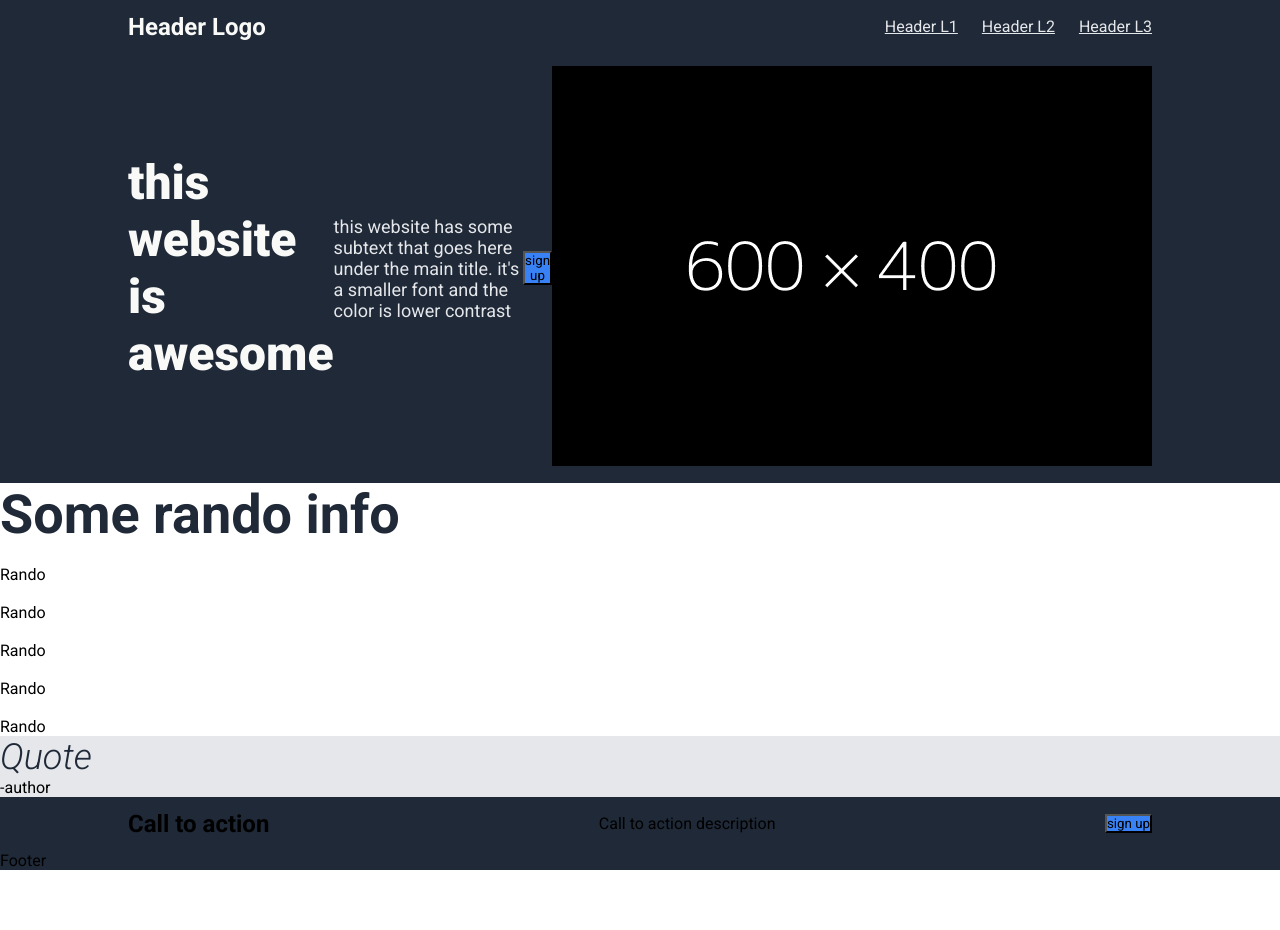
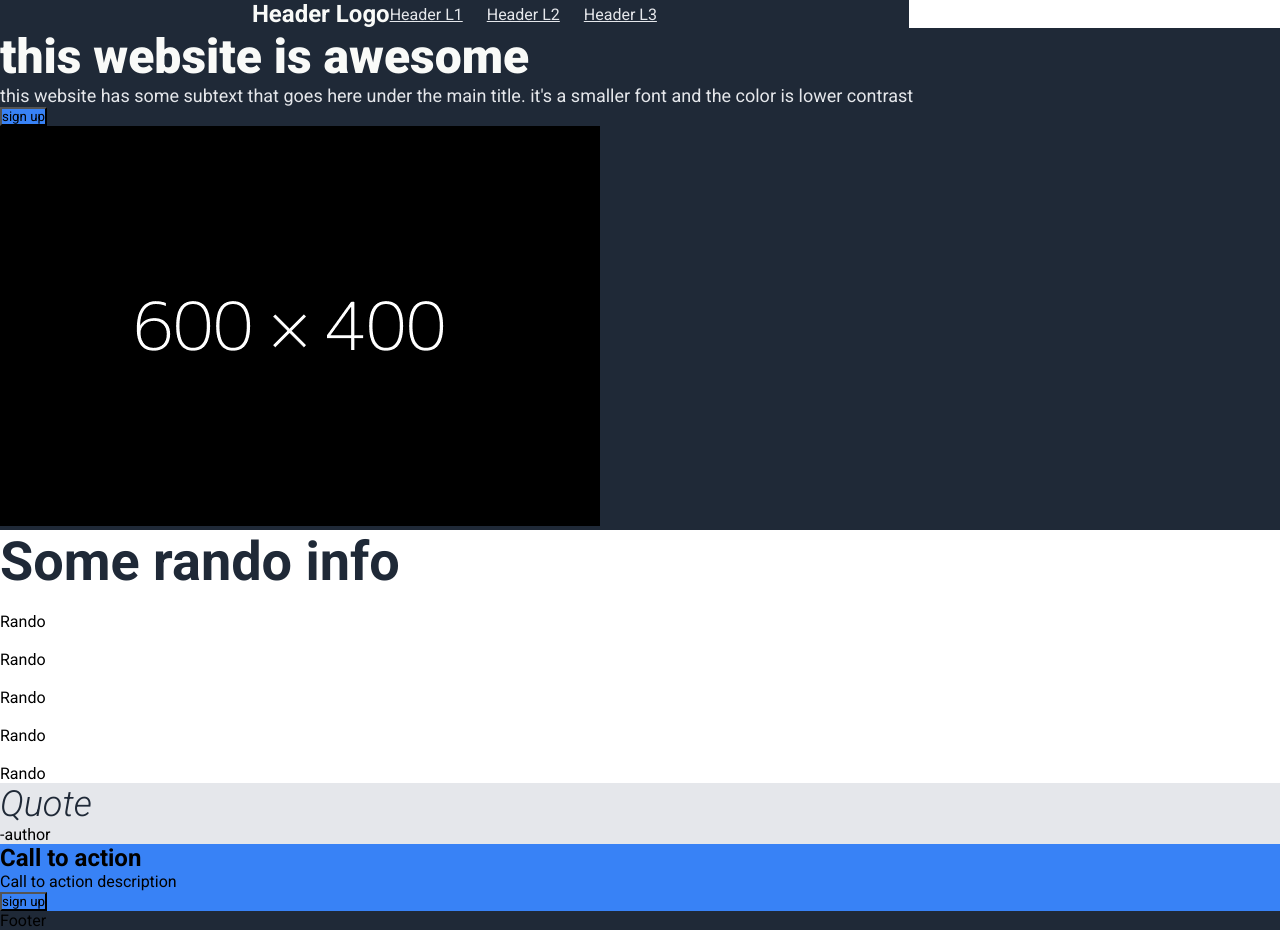
Before and after one commit to Shinzuu/odin-Project-Landing-Page, a plain HTML site: page index.html in a window 1280 px wide. Before the commit the page ends 870 px from the top, so only its background shows below. Drawn offline with Linux system fonts and the light colour scheme.

Commit message:
resume work

```diff
--- a/asset/css/styles.css
+++ b/asset/css/styles.css
@@ -57,13 +57,14 @@ a:hover {
 
 
 /* navbar */
-.header , .hero, .call-to-action{
+.header {
     display: flex;
-    justify-content: space-between;
     align-items: center;
+    justify-content: center;
     background-color: #1f2937;
-    padding: 1% 10%;
-    /* max-width: 900px; */
+    max-width: 71%;
+
+
 }
 
 .navbar ul {
```
Also changed, not shown: index.html (+1 -1 lines).
